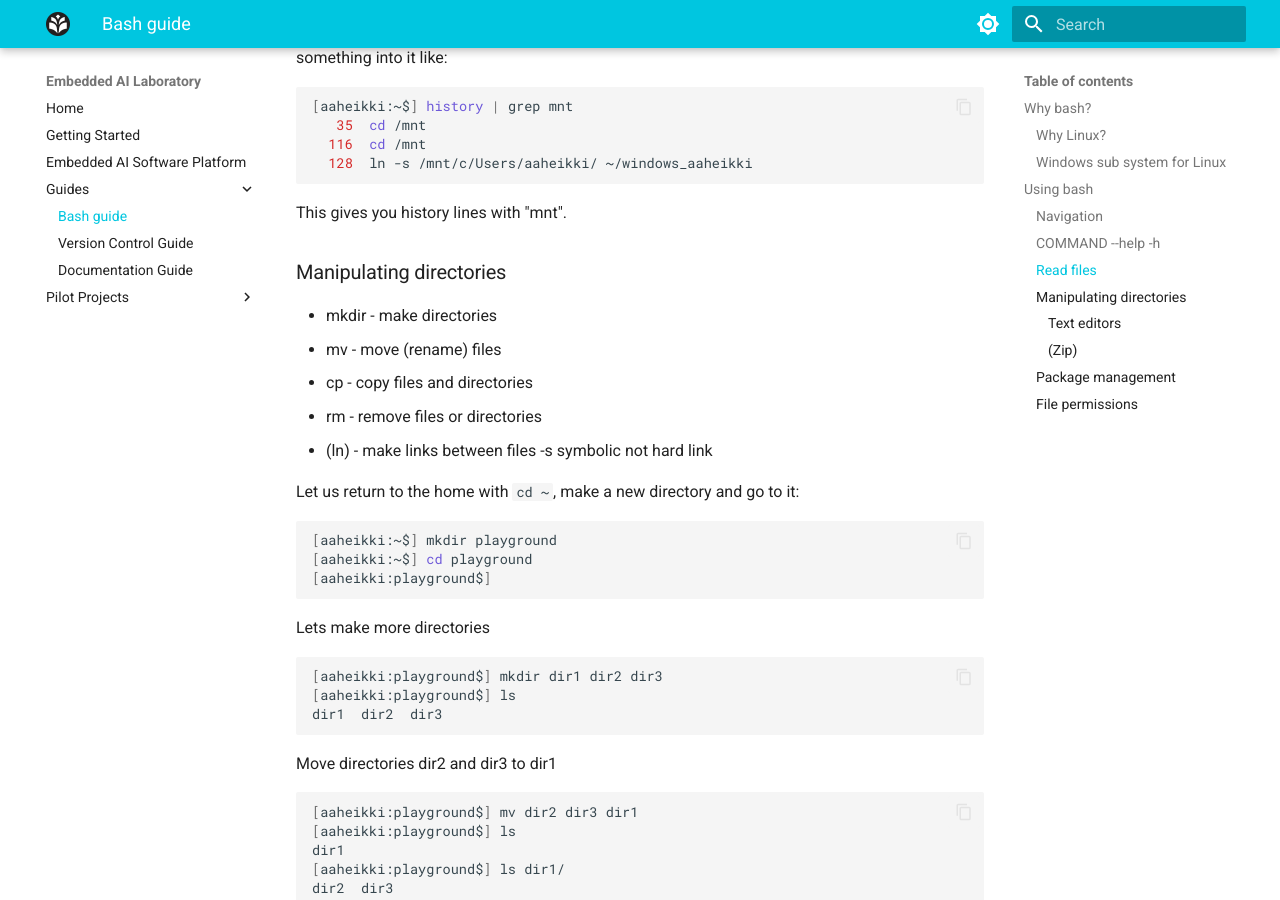
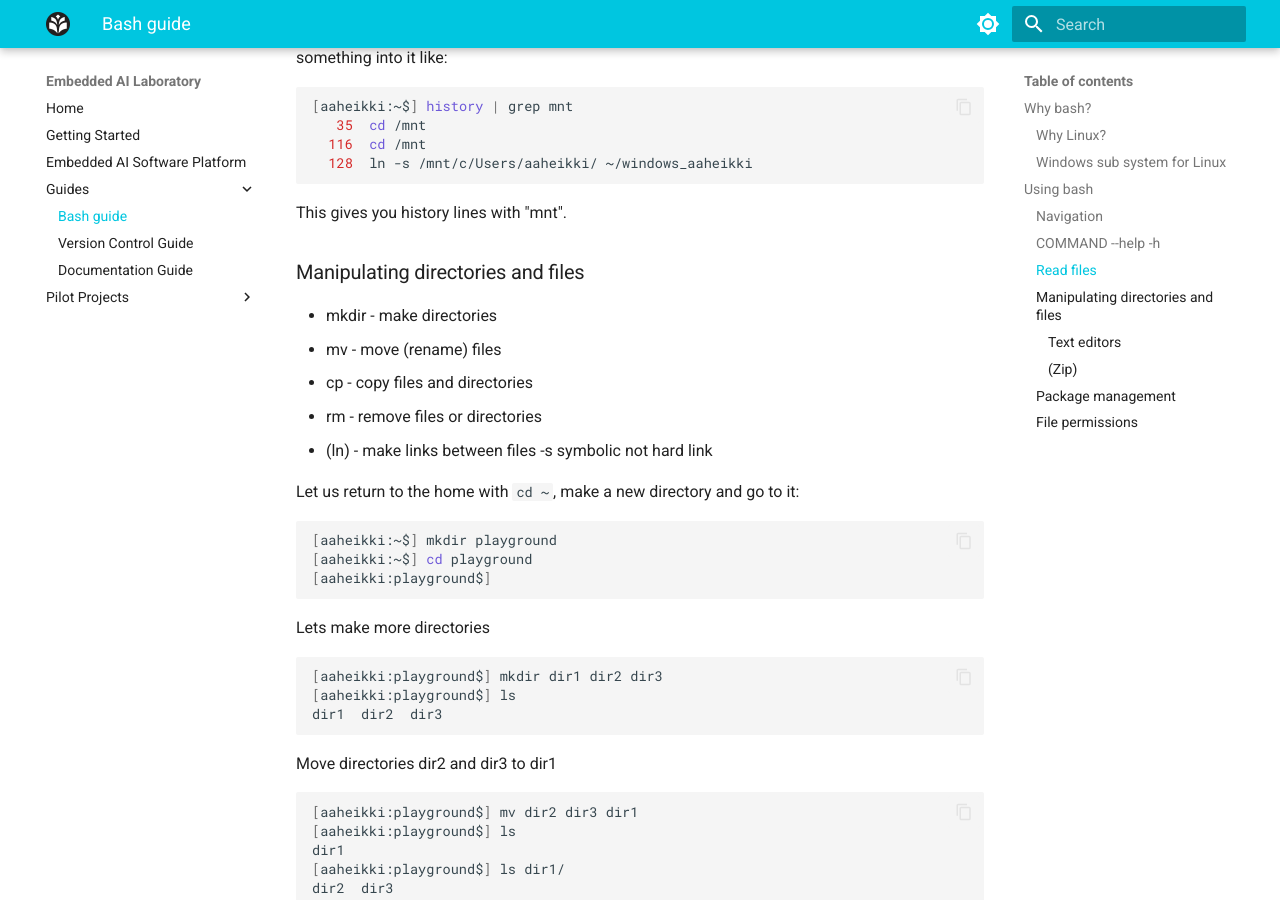
Before and after one commit to aaheikki/embedded_ai_lab, an MkDocs documentation site: the page built from docs/bash_guide.md, in a window 1280 px wide and 900 px high, scrolled down 5885 px. Built offline with MkDocs 1.6.1 and Material for MkDocs 9.7.7, drawn with Linux system fonts in a browser that asks for light colours.

Commit message:
Fixed section name of manipulating directories and files section

```diff
--- a/docs/bash_guide.md
+++ b/docs/bash_guide.md
@@ -195,7 +195,7 @@ The <code>grep</code> command is used to find patterns in a file. It can also be
 This gives you history lines with "mnt".
 
 
-### Manipulating directories
+### Manipulating directories and files
 - mkdir - make directories
 - mv - move (rename) files
 - cp - copy files and directories
```
